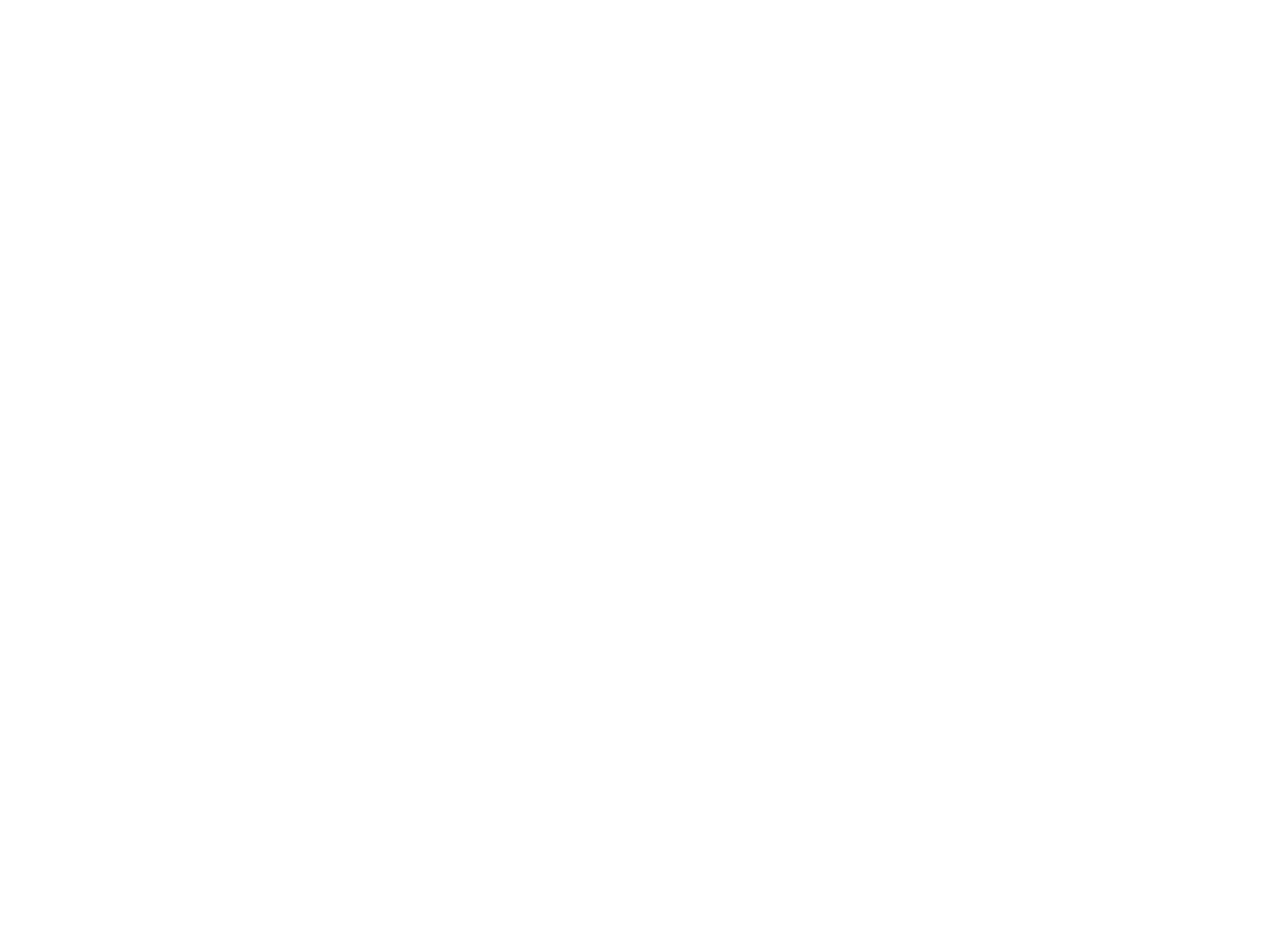
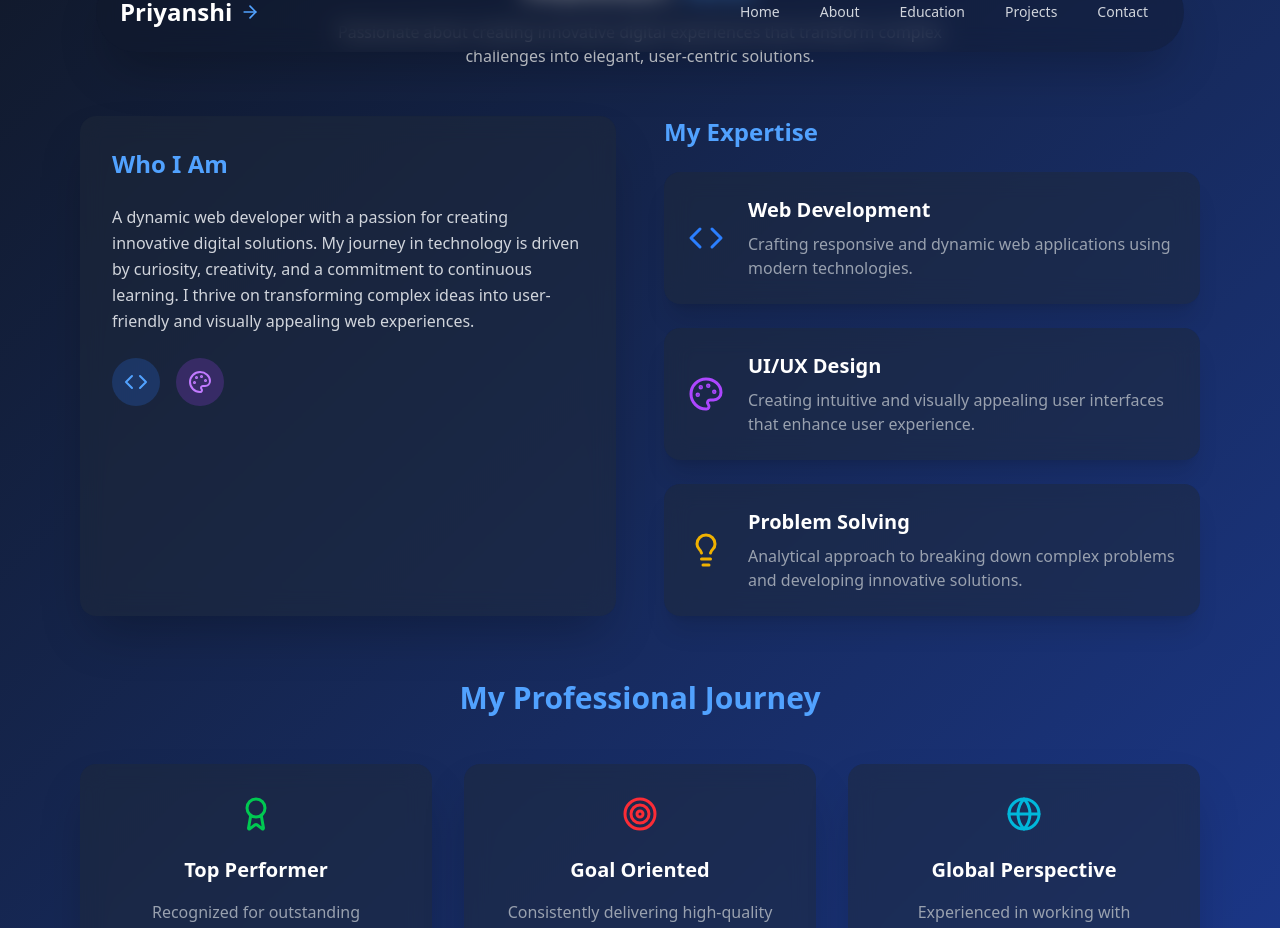
Before and after one commit to priyanshi0609/Portfolio, a React (Vite) app: page /about in a window 1280 px wide. Before the commit this address had no page. Shown: the part 140-1068 px from the top of the page. Before the commit the page ends 800 px from the top, so only its background shows below. Built offline with nearby package versions, Linux system fonts and the light colour scheme.

Commit message:
feat:aboutpage

```diff
--- a/src/App.jsx
+++ b/src/App.jsx
@@ -1,5 +1,6 @@
 import React from 'react';
 import Home from './components/Home';
+import About from './components/About';
 import { BrowserRouter as Router, Route, Routes } from 'react-router-dom';
 
 function App() {
@@ -7,6 +8,7 @@ function App() {
     <Router>
       <Routes>
         <Route path="/" element={<Home />} />
+        <Route path="/about" element={<About />} />
       </Routes>
     </Router>
   );
--- /dev/null
+++ b/src/components/About.jsx
@@ -0,0 +1,154 @@
+import React from 'react';
+import { motion } from 'framer-motion';
+import {
+  Code,
+  Palette,
+  Lightbulb,
+  Award,
+  Target,
+  Globe
+} from 'lucide-react';
+import Navbar from './Navbar';
+
+const AboutSection = () => {
+  const skills = [
+    {
+      icon: <Code className="text-blue-500" size={36} />,
+      title: 'Web Development',
+      description: 'Crafting responsive and dynamic web applications using modern technologies.'
+    },
+    {
+      icon: <Palette className="text-purple-500" size={36} />,
+      title: 'UI/UX Design',
+      description: 'Creating intuitive and visually appealing user interfaces that enhance user experience.'
+    },
+    {
+      icon: <Lightbulb className="text-yellow-500" size={36} />,
+      title: 'Problem Solving',
+      description: 'Analytical approach to breaking down complex problems and developing innovative solutions.'
+    }
+  ];
+
+  const achievements = [
+    {
+      icon: <Award className="text-green-500" size={36} />,
+      title: 'Top Performer',
+      description: 'Recognized for outstanding performance in web development projects.'
+    },
+    {
+      icon: <Target className="text-red-500" size={36} />,
+      title: 'Goal Oriented',
+      description: 'Consistently delivering high-quality work with precision and dedication.'
+    },
+    {
+      icon: <Globe className="text-cyan-500" size={36} />,
+      title: 'Global Perspective',
+      description: 'Experienced in working with international teams and diverse project requirements.'
+    }
+  ];
+
+  return (
+    <section id="about" className="bg-gradient-to-br from-gray-900 to-blue-900 text-white py-16 md:py-24">
+        <Navbar />
+      <div className="container mx-auto px-4 max-w-6xl">
+        {/* Section Header */}
+        <motion.div
+          initial={{ opacity: 0, y: -50 }}
+          whileInView={{ opacity: 1, y: 0 }}
+          viewport={{ once: true }}
+          transition={{ duration: 0.5 }}
+          className="text-center mb-12"
+        >
+          <h2 className="text-4xl md:text-5xl font-bold mb-4">
+            About <span className="text-blue-400">Me</span>
+          </h2>
+          <p className="text-gray-300 max-w-2xl mx-auto">
+            Passionate about creating innovative digital experiences that transform complex challenges into elegant, user-centric solutions.
+          </p>
+        </motion.div>
+
+        {/* About Content */}
+        <div className="grid md:grid-cols-2 gap-12">
+          {/* Personal Description */}
+          <motion.div
+            initial={{ opacity: 0, x: -50 }}
+            whileInView={{ opacity: 1, x: 0 }}
+            viewport={{ once: true }}
+            transition={{ duration: 0.5, delay: 0.2 }}
+            className="bg-gray-800/50 backdrop-blur-md rounded-2xl p-8 shadow-2xl"
+          >
+            <h3 className="text-2xl font-semibold mb-6 text-blue-400">Who I Am</h3>
+            <p className="text-gray-300 leading-relaxed mb-6">
+              A dynamic web developer with a passion for creating innovative digital solutions.
+              My journey in technology is driven by curiosity, creativity, and a commitment to
+              continuous learning. I thrive on transforming complex ideas into user-friendly
+              and visually appealing web experiences.
+            </p>
+            <div className="flex space-x-4">
+              <div className="bg-blue-500/20 p-3 rounded-full">
+                <Code className="text-blue-400" size={24} />
+              </div>
+              <div className="bg-purple-500/20 p-3 rounded-full">
+                <Palette className="text-purple-400" size={24} />
+              </div>
+            </div>
+          </motion.div>
+
+          {/* Skills and Expertise */}
+          <motion.div
+            initial={{ opacity: 0, x: 50 }}
+            whileInView={{ opacity: 1, x: 0 }}
+            viewport={{ once: true }}
+            transition={{ duration: 0.5, delay: 0.4 }}
+          >
+            <h3 className="text-2xl font-semibold mb-6 text-blue-400">My Expertise</h3>
+            <div className="space-y-6">
+              {skills.map((skill, index) => (
+                <motion.div
+                  key={index}
+                  whileHover={{ scale: 1.05 }}
+                  className="bg-gray-800/50 backdrop-blur-md rounded-2xl p-6 flex items-center space-x-6 shadow-xl"
+                >
+                  <div>{skill.icon}</div>
+                  <div>
+                    <h4 className="text-xl font-semibold mb-2">{skill.title}</h4>
+                    <p className="text-gray-400">{skill.description}</p>
+                  </div>
+                </motion.div>
+              ))}
+            </div>
+          </motion.div>
+        </div>
+
+        {/* Achievements */}
+        <motion.div
+          initial={{ opacity: 0, y: 50 }}
+          whileInView={{ opacity: 1, y: 0 }}
+          viewport={{ once: true }}
+          transition={{ duration: 0.5, delay: 0.6 }}
+          className="mt-16"
+        >
+          <h3 className="text-3xl font-bold text-center mb-12 text-blue-400">
+            My Professional Journey
+          </h3>
+          <div className="grid md:grid-cols-3 gap-8">
+            {achievements.map((achievement, index) => (
+              <div
+                key={index}
+                className="bg-gray-800/50 backdrop-blur-md rounded-2xl p-8 text-center shadow-2xl"
+              >
+                <div className="flex justify-center mb-6">
+                  {achievement.icon}
+                </div>
+                <h4 className="text-xl font-semibold mb-4">{achievement.title}</h4>
+                <p className="text-gray-400">{achievement.description}</p>
+              </div>
+            ))}
+          </div>
+        </motion.div>
+      </div>
+    </section>
+  );
+};
+
+export default AboutSection;
--- a/src/components/Navbar.jsx
+++ b/src/components/Navbar.jsx
@@ -2,6 +2,7 @@ import React from 'react';
 import { motion, AnimatePresence } from 'framer-motion';
 import { Menu, X, ArrowRight } from 'lucide-react';
 import { useState } from 'react';
+
 
 const Navbar = () => {
   const [isOpen, setIsOpen] = useState(false);
@@ -12,7 +13,7 @@ const Navbar = () => {
 
   const navItems = [
     { name: 'Home', href: '/' },
-    { name: 'About', href: '#about' },
+    { name: 'About', href: '/about' },
     { name: 'Education', href: '#skills' },
     { name: 'Projects', href: '#projects' },
     { name: 'Contact', href: '#contact' }
@@ -26,6 +27,7 @@ const Navbar = () => {
       className="fixed w-full z-50 bg-transparent"
     >
       <div className="max-w-6xl mx-auto px-4 sm:px-6 lg:px-8">
+
         <div className="relative flex items-center justify-between h-20 bg-gray-900/40 backdrop-blur-md rounded-full mt-4 px-6 shadow-2xl">
           {/* Logo */}
           <motion.div
```
